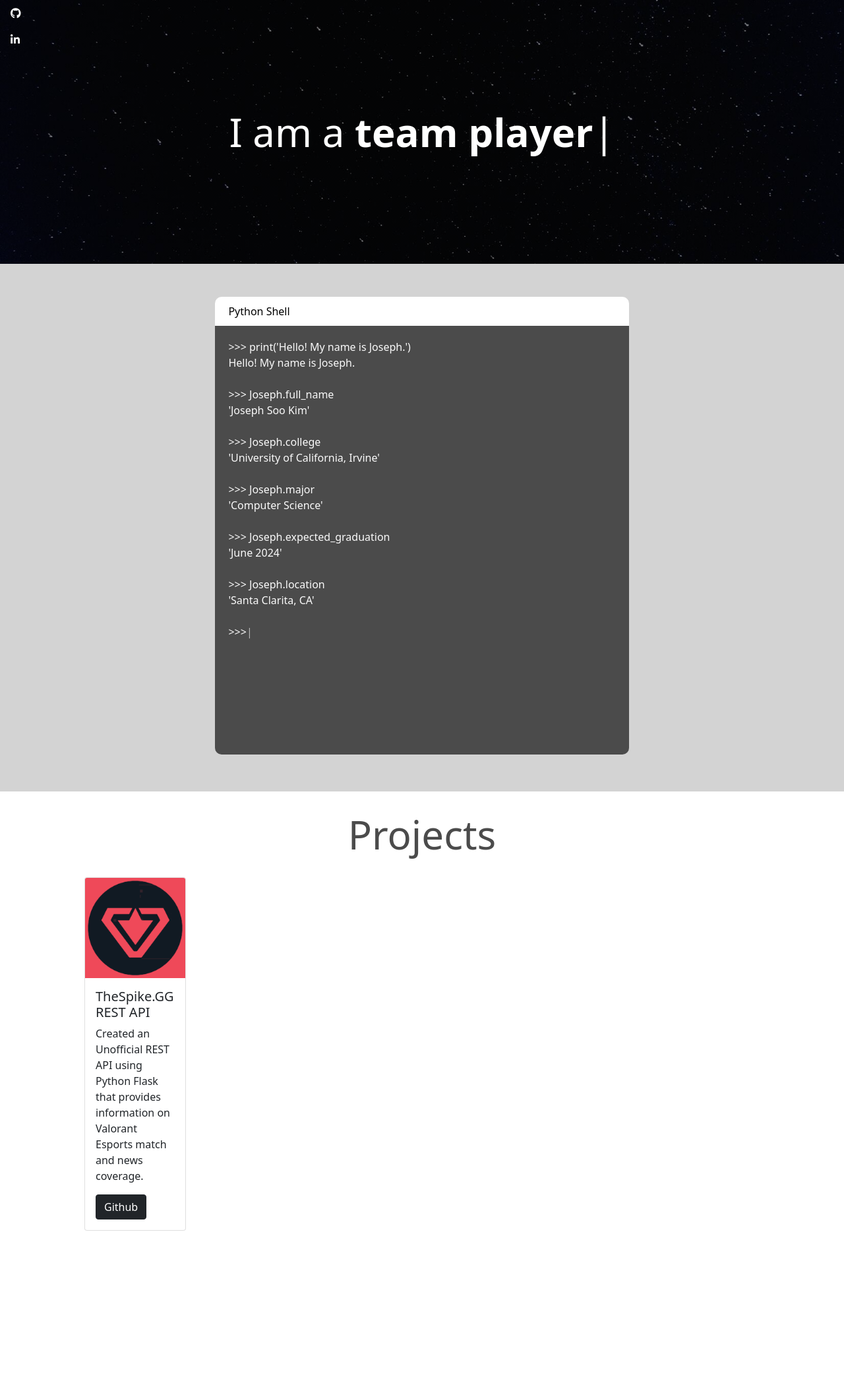
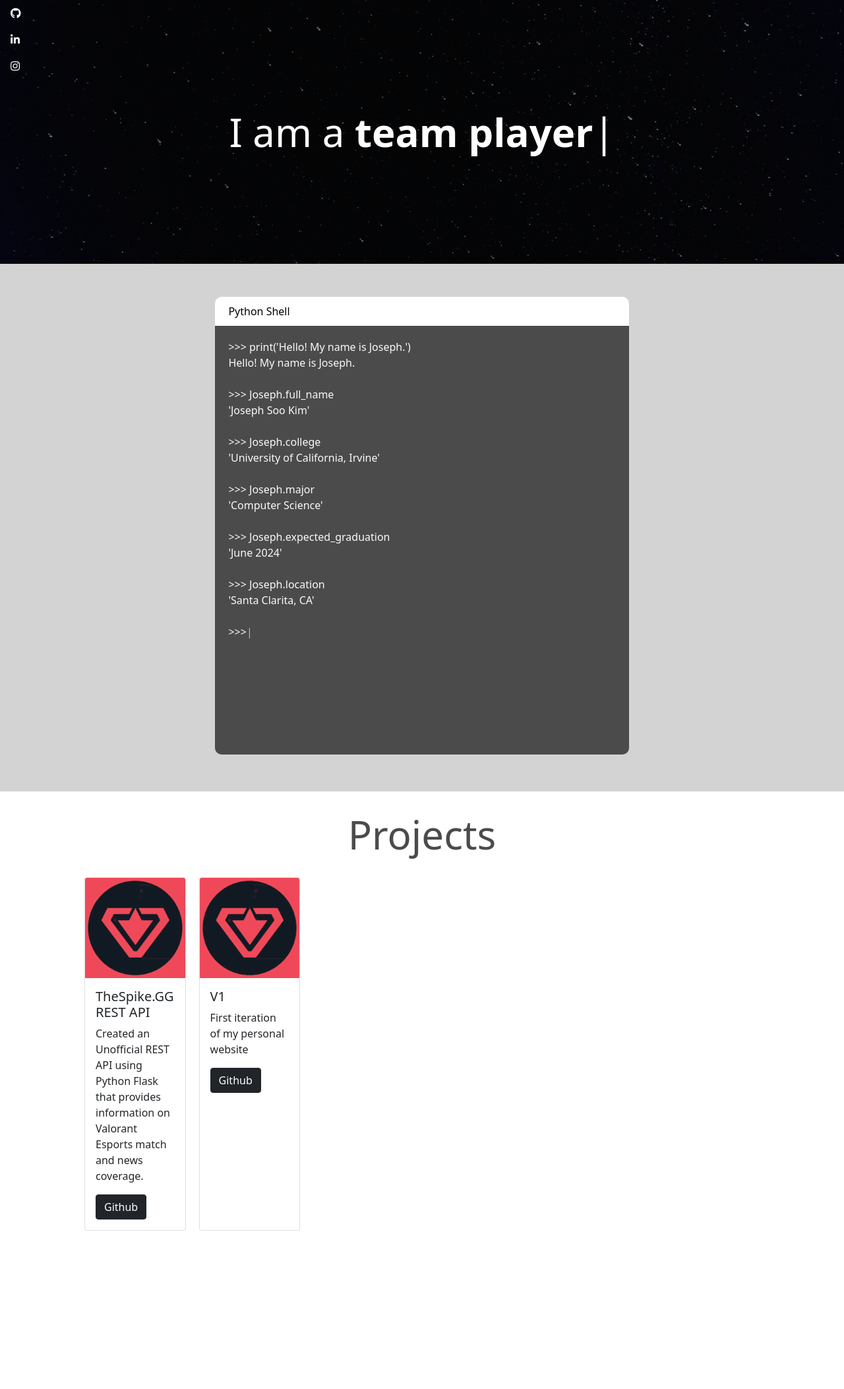
Before and after one commit to josephsookim/v1, a Flask app: page / in a window 1280 px wide. Shown: the top 2106 px of the page at 66% size. Run offline with Flask 2, Linux system fonts and the light colour scheme.

Commit message:
Add v1 project, Add instagram to navbar

```diff
--- a/templates/index.html
+++ b/templates/index.html
@@ -38,6 +38,7 @@
             <nav class="nav flex-column">
                 <a class="nav-link" href="https://github.com/josephsookim" target="_blank"><i class="fab fa-github"></i></a>
                 <a class="nav-link" href="https://www.linkedin.com/in/josephsookim/" target="_blank"><i class="fab fa-linkedin-in"></i></a>
+                <a class="nav-link" href="https://www.instagram.com/joseph.k1m" target="_blank"><i class="fab fa-instagram"></i></a>
             </nav>
         </div>
 
@@ -65,13 +66,23 @@
             </div>
 
             <div id="projects-list">
-                <!-- TheSpikeGG REST API-->
+                <!-- TheSpikeGG REST API -->
                 <div class="project card">
                     <img src="{{ url_for('static', filename='img/thespikegg.png') }}" class="card-img-top">
                     <div class="card-body">
                         <h5 class="card-title">TheSpike.GG REST API</h5>
                         <p class="card-text">Created an Unofficial REST API using Python Flask that provides information on Valorant Esports match and news coverage.</p>
                         <a href="https://github.com/josephsookim/thespikeggapi" target="_blank" class="btn btn-dark">Github</a>
+                    </div>
+                </div>
+
+                <!-- V1 -->
+                <div class="project card">
+                    <img src="{{ url_for('static', filename='img/thespikegg.png') }}" class="card-img-top">
+                    <div class="card-body">
+                        <h5 class="card-title">V1</h5>
+                        <p class="card-text">First iteration of my personal website</p>
+                        <a href="https://github.com/josephsookim/v1" target="_blank" class="btn btn-dark">Github</a>
                     </div>
                 </div>
             </div>
```
